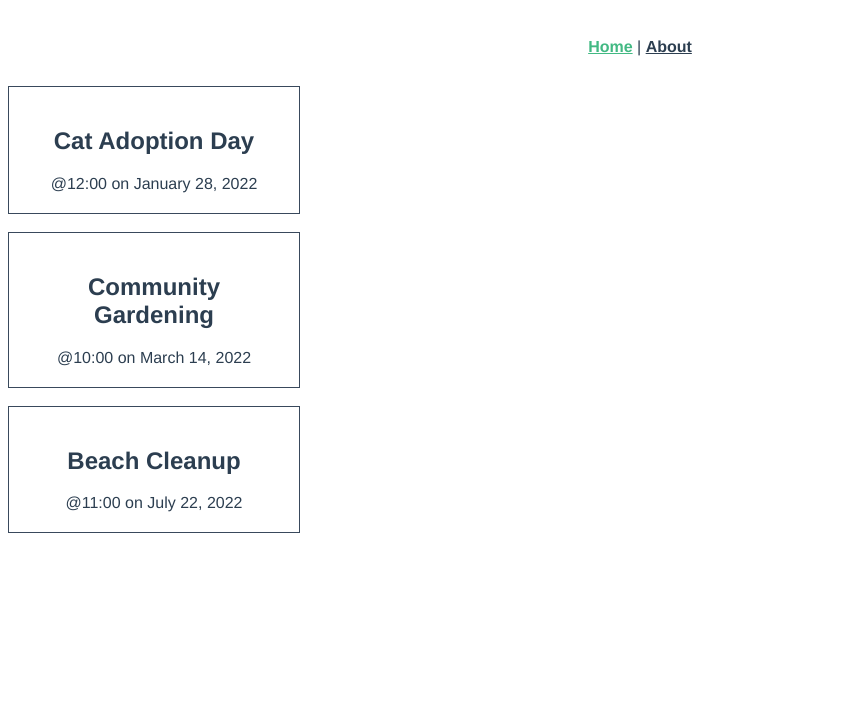
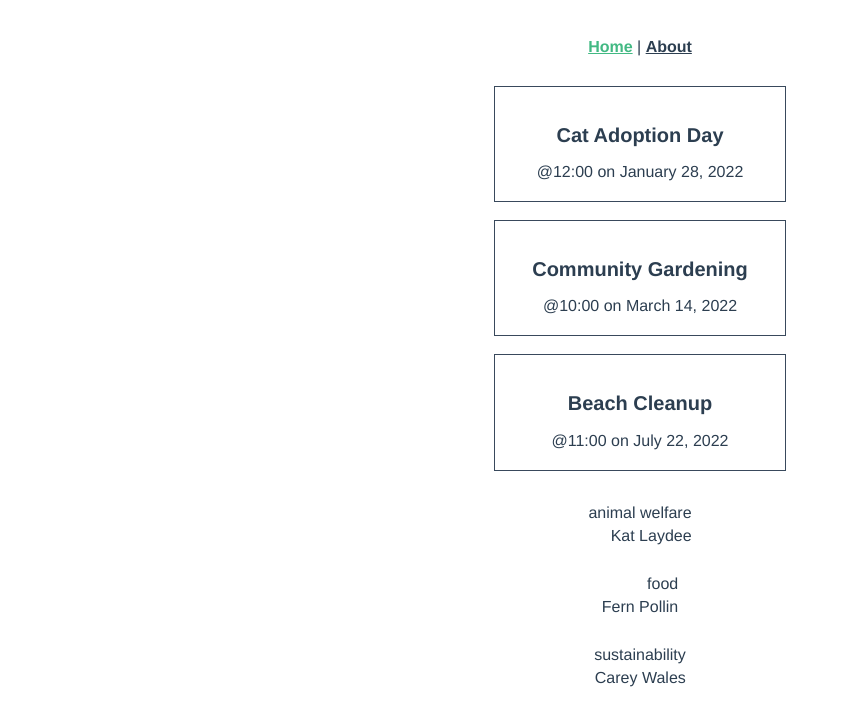
Before and after one commit to notvalley232/Lab02-Vue-Vite-Implementation, a Vue app in the folder 331-intro-to-vite/: page / in a window 1280 px wide. Shown: the top 726 px of the page, without its empty margins (0-841 px from the left). Built offline with nearby package versions, Linux system fonts and the light colour scheme; the HTML template or start-up script is replaced by a standard one.

Commit message:
step-8.7

```diff
--- a/331-intro-to-vite/src/App.vue
+++ b/331-intro-to-vite/src/App.vue
@@ -17,7 +17,7 @@ import { RouterLink, RouterView } from 'vue-router'
   </div>
 </template>
 
-<style scoped>
+<style>
 #layout {
   font-family: Avenir, Helvetica, Arial, sans-serif;
   -webkit-font-smoothing: antialiased;
@@ -35,4 +35,8 @@ nav a {
 nav a.router-link-exact-active {
   color: #42b983;
 }
+
+h2 {
+  font-size: 20px;
+}
 </style>
--- /dev/null
+++ b/331-intro-to-vite/src/components/EventSummary.vue
@@ -0,0 +1,27 @@
+<script setup lang="ts">
+import type { Event } from '@/types'
+
+defineProps<{
+  event: Event
+}>()
+</script>
+
+<template>
+  <div class="event-summary">
+    <div class="category">{{ event.category }}</div>
+    <div class="organizer">{{ event.organizer }}</div>
+  </div>
+</template>
+
+<style scoped>
+.event-summary {
+  text-align: right;
+  margin: 10px 0;
+}
+
+.category,
+.organizer {
+  font-size: 16px;
+  margin: 5px 0;
+}
+</style>
--- a/331-intro-to-vite/src/views/HomeView.vue
+++ b/331-intro-to-vite/src/views/HomeView.vue
@@ -1,5 +1,6 @@
 <script setup lang="ts">
 import EventCard from '@/components/EventCard.vue'
+import EventSummary from '@/components/EventSummary.vue'
 import type { Event } from '@/types'
 import { ref } from 'vue'
 const events = ref<Event[]>([
@@ -40,7 +41,16 @@ const events = ref<Event[]>([
 </script>
 
 <template>
-  <div class="home">
+  <div class="events">
     <EventCard v-for="event in events" :key="event.id" :event="event" />
+    <EventSummary v-for="event in events" :key="`summary-${event.id}`" :event="event" />
   </div>
 </template>
+
+<style scoped>
+.events {
+  display: flex;
+  flex-direction: column;
+  align-items: center;
+}
+</style>
```
